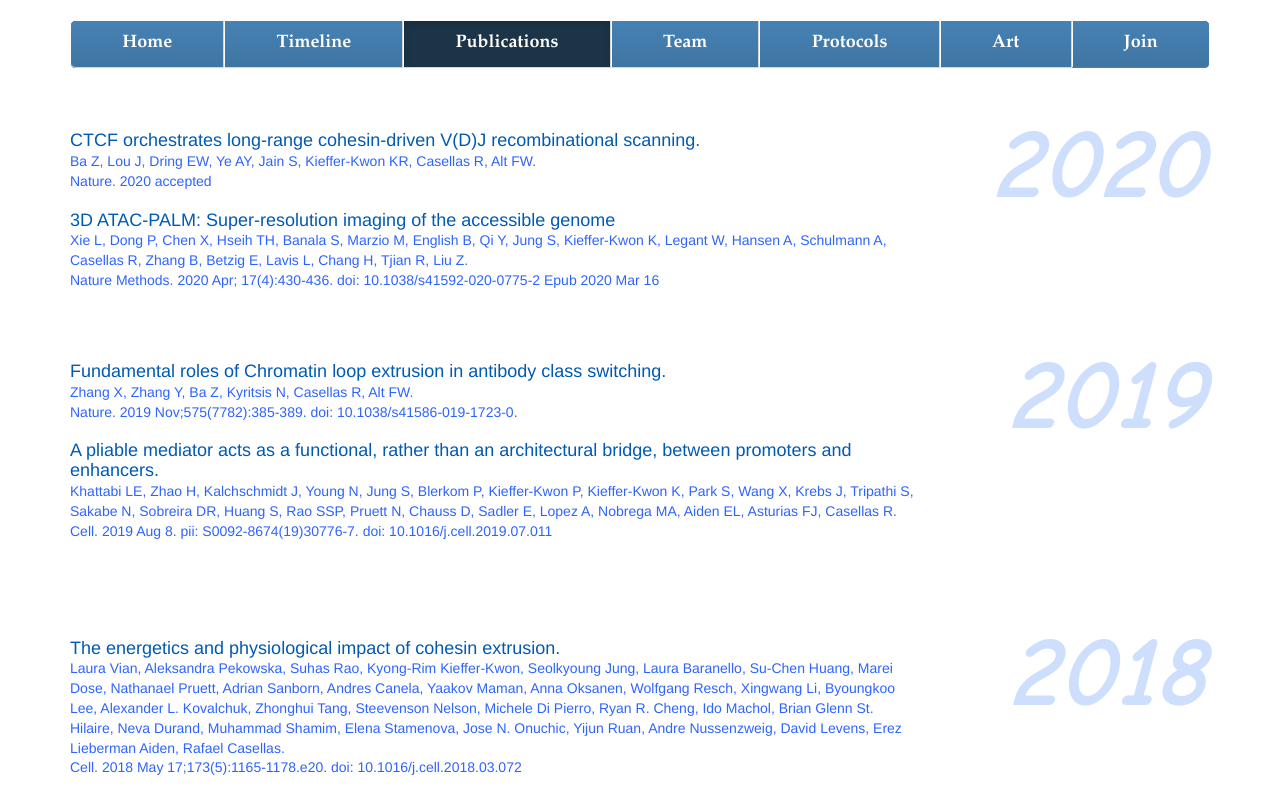
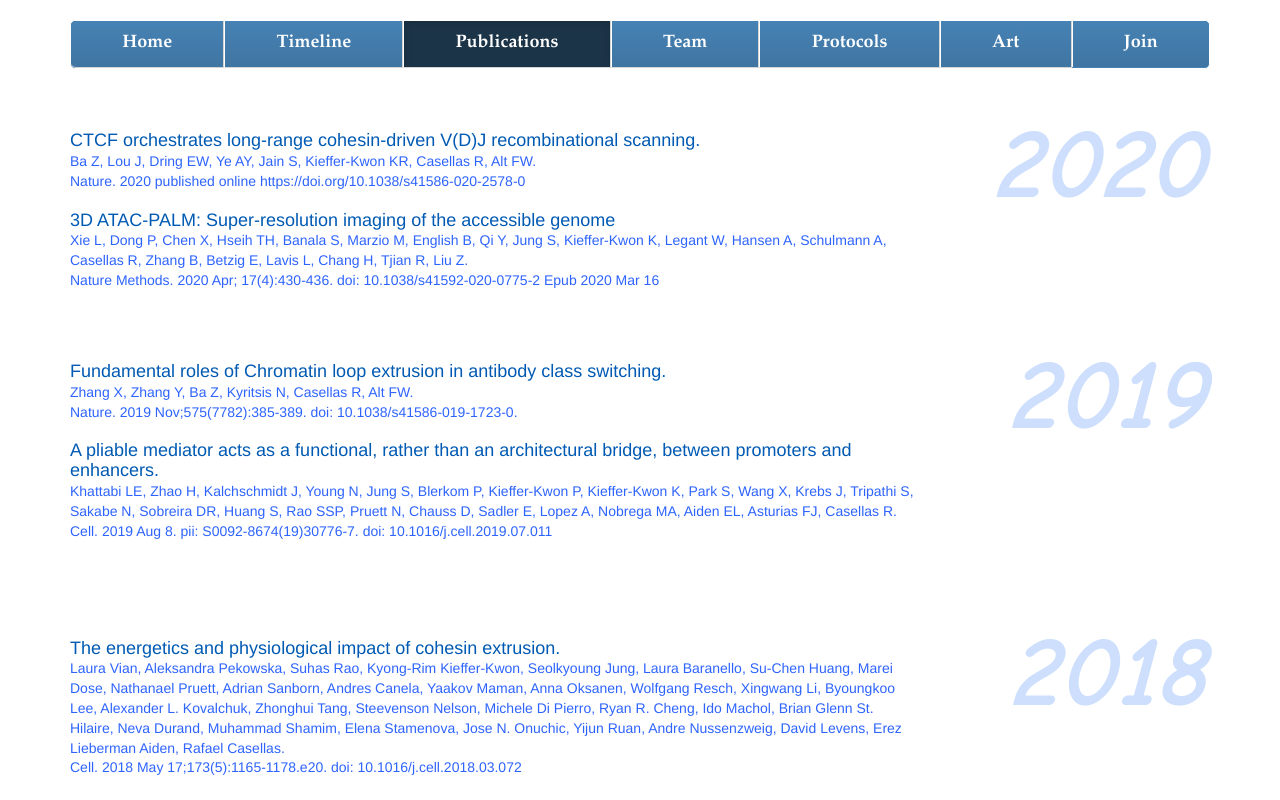
Before and after one commit to regulome/regulome.github.io, a plain HTML site: page Publications/index.html in a window 1280 px wide. Shown: the top 800 px of the page. Drawn offline with Linux system fonts and the light colour scheme.

Commit message:
correction in publication

```diff
--- a/Publications/index.html
+++ b/Publications/index.html
@@ -85,9 +85,11 @@
 <br>
 <div class="row pub">
     <div class="col-md-9 col-sm-9">
-        <a class="pub" href="http://www.ncbi.nlm.nih.gov/pubmed/31666703" target="_blank">
+        <!--<a class="pub" href="http://www.ncbi.nlm.nih.gov/pubmed/31666703" target="_blank"> -->
+	<a class="pub" href="https://www.nature.com/articles/s41586-020-2578-0" target="_blank">
+
         <h4>CTCF orchestrates long-range cohesin-driven V(D)J recombinational scanning.<br>
-        <small style="color:#2E64FE;">Ba Z, Lou J, Dring EW, Ye AY, Jain S, Kieffer-Kwon KR, Casellas R, Alt FW.<br>Nature. 2020 accepted</small></h4>
+        <small style="color:#2E64FE;">Ba Z, Lou J, Dring EW, Ye AY, Jain S, Kieffer-Kwon KR, Casellas R, Alt FW.<br>Nature. 2020 published online https://doi.org/10.1038/s41586-020-2578-0</small></h4>
         </a></div>
 </div>
 <div class="row pub">
```
